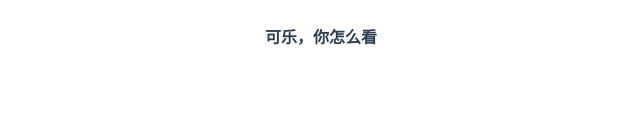
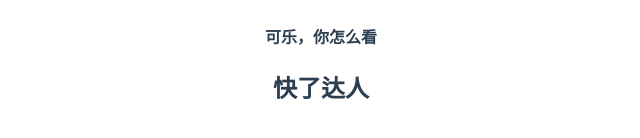
Before and after one commit to yifv/practice, a Vue app: page / in a window 1280 px wide. Shown: the part 416-554 px from the top of the page, without its empty margins (319-959 px from the left). Built offline with nearby package versions, Linux system fonts and the light colour scheme.

Commit message:
modify app

```diff
--- a/src/App.vue
+++ b/src/App.vue
@@ -7,6 +7,7 @@
         />
         <h2>我的青春我做主</h2>
         <h4>可乐，你怎么看</h4>
+        <h2>快了达人</h2>
     </div>
 </template>
 
```
